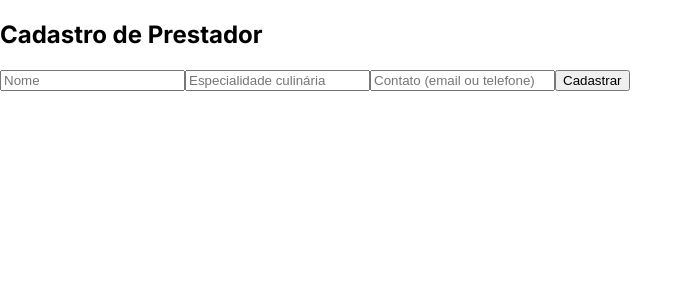
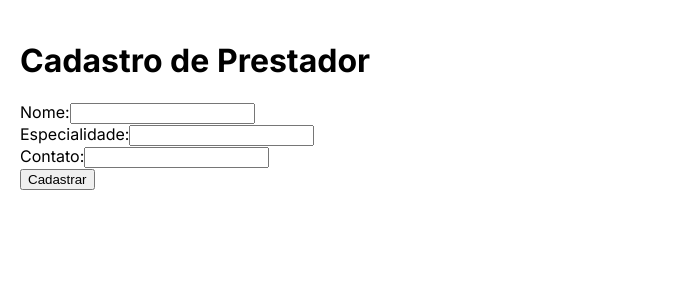
Before and after one commit to henriquesantos04/easy-food, a Next.js app: page /prestador in a window 1280 px wide. Shown: the top 300 px of the page, without its empty margins (0-693 px from the left). Built offline with nearby package versions, Linux system fonts and the light colour scheme.

Commit message:
CADASTRO

```diff
--- a/app/utils/route.ts
+++ b/app/api/salvar-prestador/route.ts
@@ -2,12 +2,13 @@ import { NextResponse } from 'next/server';
 import { salvarPrestador } from '@/lib/sheets';
 
 export async function POST(req: Request) {
+  const { nome, especialidade, contato } = await req.json();
+
   try {
-    const { nome, especialidade, contato } = await req.json();
     await salvarPrestador(nome, especialidade, contato);
-    return NextResponse.json({ ok: true });
+    return NextResponse.json({ status: 'ok' });
   } catch (error) {
     console.error(error);
-    return NextResponse.json({ ok: false, error: 'Erro ao salvar dados' }, { status: 500 });
+    return NextResponse.json({ error: 'Erro ao salvar' }, { status: 500 });
   }
 }
--- a/app/prestador/page.tsx
+++ b/app/prestador/page.tsx
@@ -1,13 +1,55 @@
-export default function Prestador() {
+'use client';
+
+import { useState } from 'react';
+
+export default function PrestadorPage() {
+  const [nome, setNome] = useState('');
+  const [especialidade, setEspecialidade] = useState('');
+  const [contato, setContato] = useState('');
+  const [mensagem, setMensagem] = useState('');
+
+  async function handleSubmit(e: React.FormEvent) {
+    e.preventDefault();
+
+    try {
+      const res = await fetch('/api/salvar-prestador', {
+        method: 'POST',
+        headers: { 'Content-Type': 'application/json' },
+        body: JSON.stringify({ nome, especialidade, contato }),
+      });
+
+      if (res.ok) {
+        setMensagem('Prestador cadastrado com sucesso!');
+        setNome('');
+        setEspecialidade('');
+        setContato('');
+      } else {
+        setMensagem('Erro ao cadastrar. Tente novamente.');
+      }
+    } catch (error) {
+      setMensagem('Erro na requisição.');
+    }
+  }
+
   return (
-    <main className="min-h-screen p-6">
-      <h2 className="text-2xl font-bold mb-4">Cadastro de Prestador</h2>
-      <form className="flex flex-col gap-4 max-w-md">
-        <input className="border p-2 rounded" placeholder="Nome" />
-        <input className="border p-2 rounded" placeholder="Especialidade culinária" />
-        <input className="border p-2 rounded" placeholder="Contato (email ou telefone)" />
-        <button className="bg-blue-500 hover:bg-blue-600 text-white p-2 rounded">Cadastrar</button>
+    <div style={{ padding: 20 }}>
+      <h1>Cadastro de Prestador</h1>
+      <form onSubmit={handleSubmit}>
+        <div>
+          <label>Nome:</label>
+          <input value={nome} onChange={(e) => setNome(e.target.value)} required />
+        </div>
+        <div>
+          <label>Especialidade:</label>
+          <input value={especialidade} onChange={(e) => setEspecialidade(e.target.value)} required />
+        </div>
+        <div>
+          <label>Contato:</label>
+          <input value={contato} onChange={(e) => setContato(e.target.value)} required />
+        </div>
+        <button type="submit">Cadastrar</button>
       </form>
-    </main>
+      {mensagem && <p>{mensagem}</p>}
+    </div>
   );
 }
```
